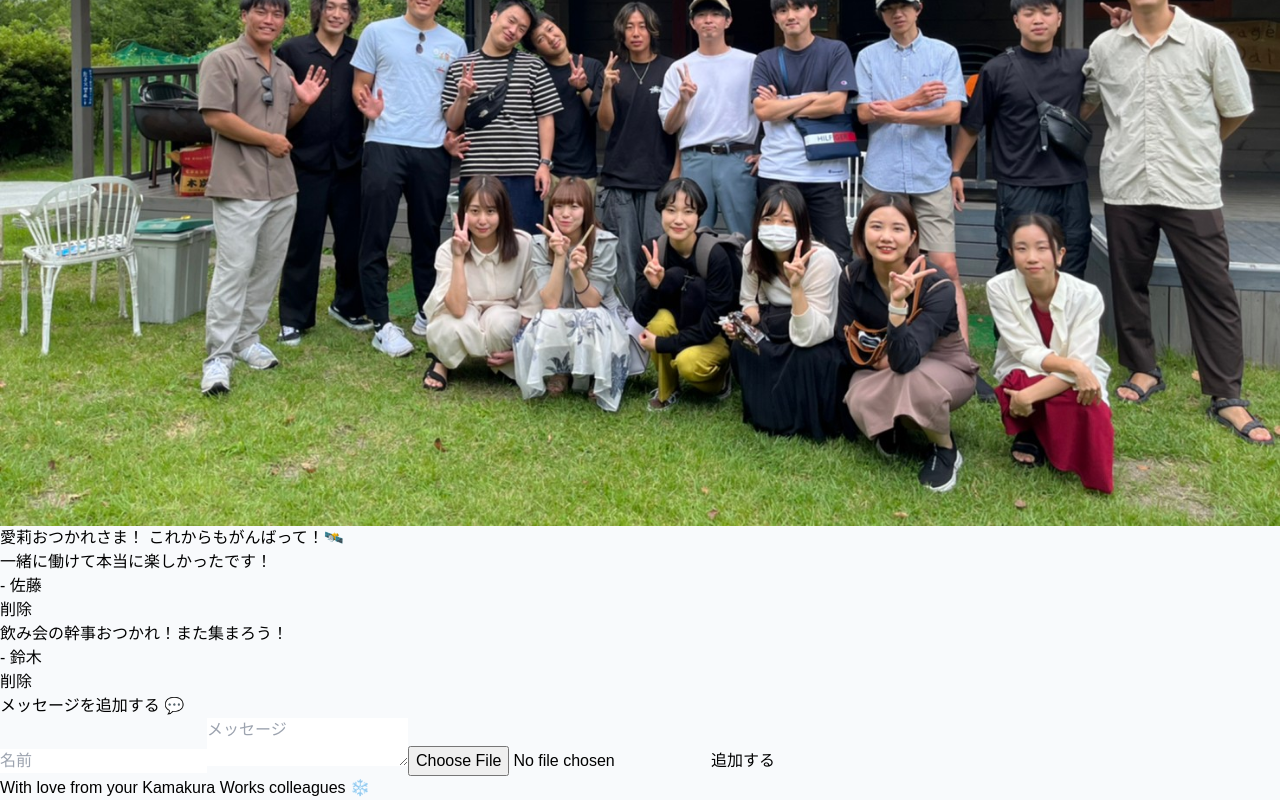
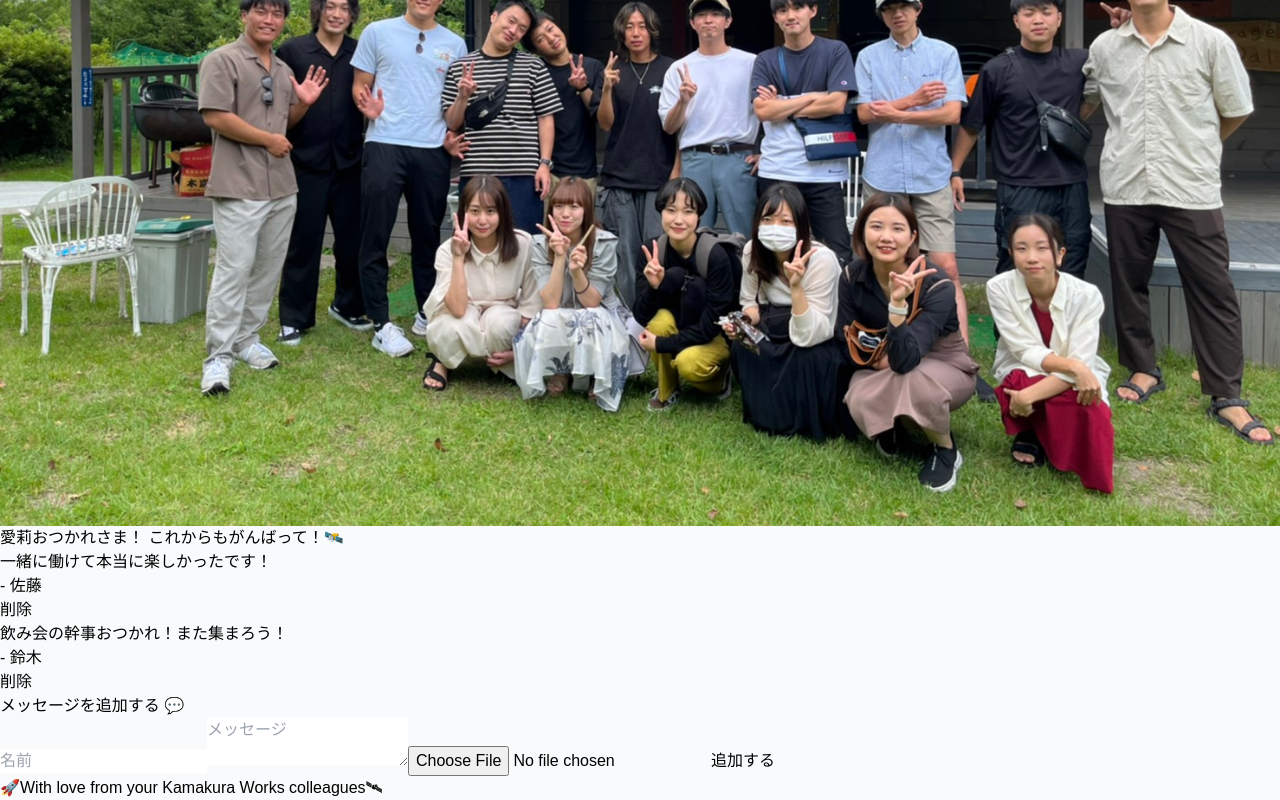
Before and after one commit to match8885/Farewell-Card, a Next.js app: page / in a window 1280 px wide. Shown: the part 684-1484 px from the top of the page. Built offline with nearby package versions, Linux system fonts and the light colour scheme.

Commit message:
rocket and satellite

```diff
--- a/app/page.js
+++ b/app/page.js
@@ -186,7 +186,7 @@ export default function FarewellPage() {
       </div>
 
       <footer className="text-blue-900 text-sm mb-10 z-10">
-        <p>With love from your Kamakura Works colleagues ❄️</p>
+        <p>🚀With love from your Kamakura Works colleagues🛰</p>
       </footer>
 
       <style>{`
```
